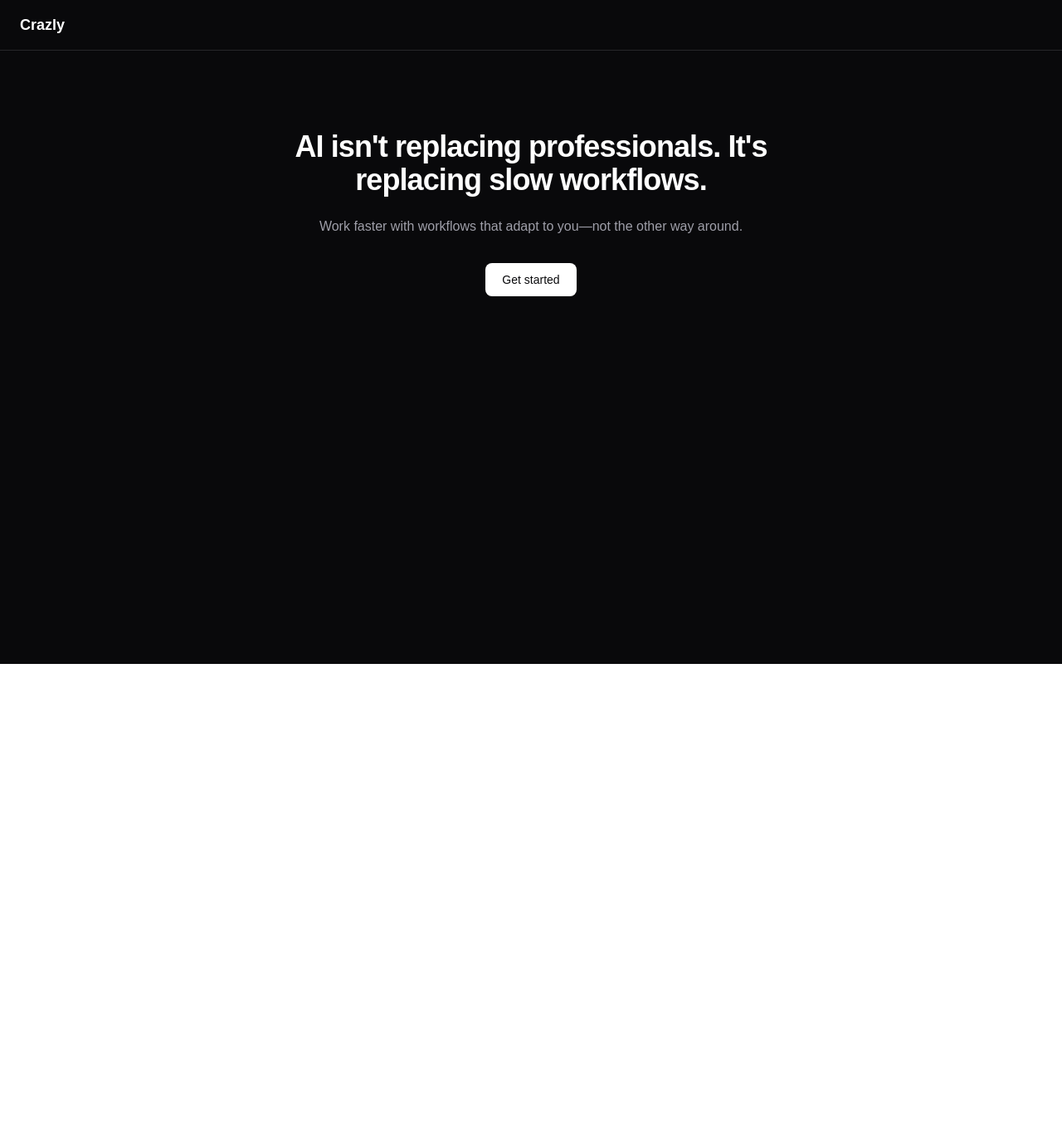
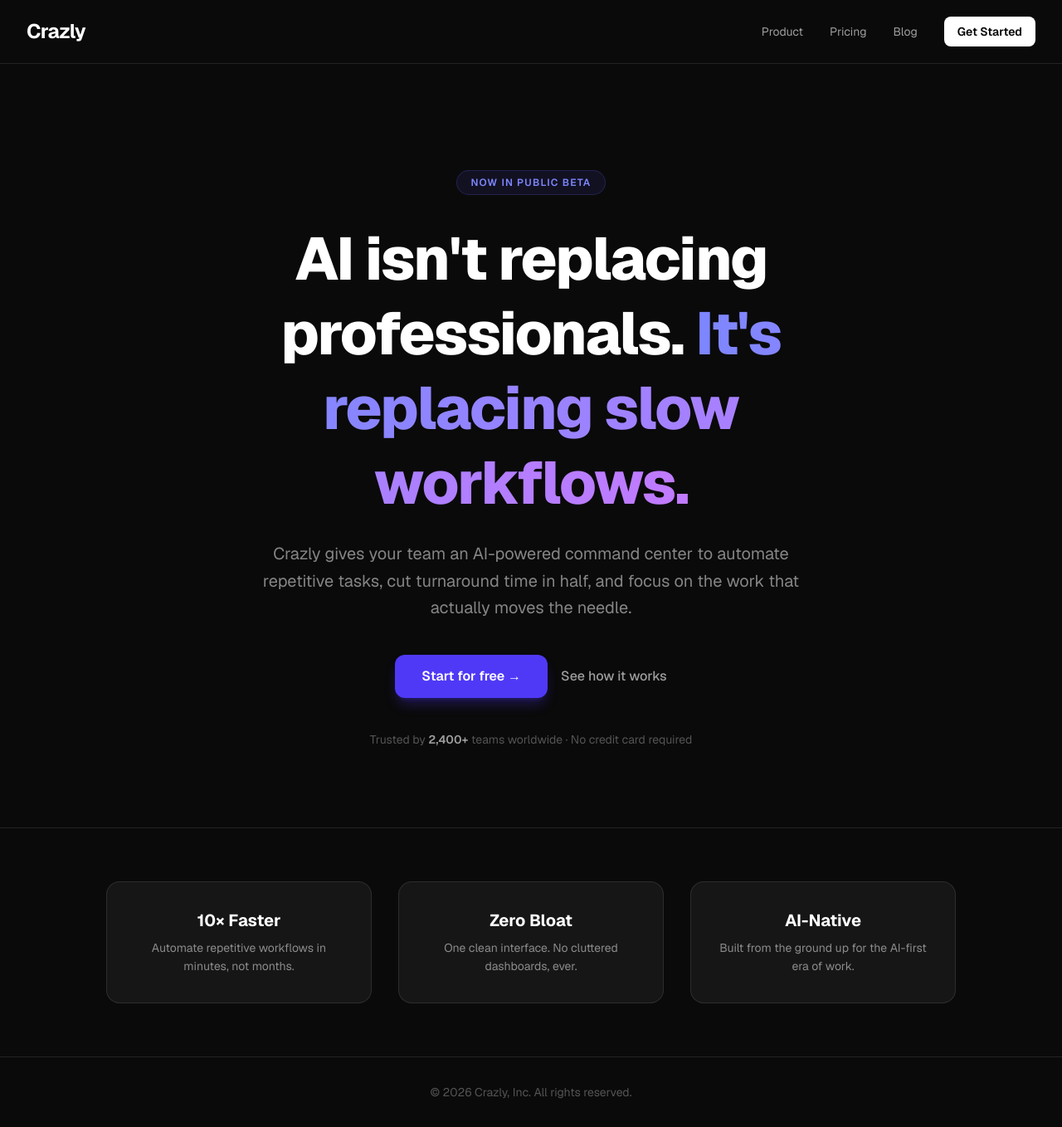
Before and after one commit to Vedhasb/crazly, a Next.js app: page / in a window 1280 px wide. Shown: the whole page at 83% size. Before the commit the page ends 800 px from the top, so only its background shows below. Built offline with nearby package versions, Linux system fonts and the light colour scheme.

Commit message:
homepage fixed

```diff
--- a/app/page.tsx
+++ b/app/page.tsx
@@ -1,24 +1,80 @@
-export default function Home() {
+export default function Page() {
   return (
-    <div className="min-h-screen bg-zinc-950 text-zinc-100">
-      <nav className="border-b border-zinc-800 px-6 py-4">
-        <span className="text-lg font-semibold text-white">Crazly</span>
+    <main className="min-h-screen bg-[#0a0a0a] text-white font-sans">
+      {/* Navbar */}
+      <nav className="flex items-center justify-between px-8 py-5 border-b border-white/10 max-w-7xl mx-auto w-full">
+        <span className="text-2xl font-bold tracking-tight text-white">Crazly</span>
+        <div className="flex items-center gap-8">
+          <a href="#" className="text-sm text-white/60 hover:text-white transition-colors">Product</a>
+          <a href="#" className="text-sm text-white/60 hover:text-white transition-colors">Pricing</a>
+          <a href="#" className="text-sm text-white/60 hover:text-white transition-colors">Blog</a>
+          <a
+            href="#"
+            className="text-sm bg-white text-black font-semibold px-4 py-2 rounded-lg hover:bg-white/90 transition-colors"
+          >
+            Get Started
+          </a>
+        </div>
       </nav>
 
-      <main className="mx-auto max-w-2xl px-6 py-24 text-center">
-        <h1 className="text-3xl font-semibold tracking-tight text-white sm:text-4xl">
-          AI isn&apos;t replacing professionals. It&apos;s replacing slow workflows.
+      {/* Hero */}
+      <section className="flex flex-col items-center justify-center text-center px-6 pt-32 pb-24 max-w-4xl mx-auto">
+        <span className="inline-block text-xs font-semibold tracking-widest uppercase text-indigo-400 bg-indigo-500/10 border border-indigo-500/20 px-4 py-1.5 rounded-full mb-8">
+          Now in Public Beta
+        </span>
+        <h1 className="text-5xl sm:text-6xl md:text-7xl font-extrabold leading-tight tracking-tight text-white mb-6">
+          AI isn't replacing professionals.{" "}
+          <span className="text-transparent bg-clip-text bg-gradient-to-r from-indigo-400 to-purple-400">
+            It's replacing slow workflows.
+          </span>
         </h1>
-        <p className="mt-6 text-zinc-400">
-          Work faster with workflows that adapt to you—not the other way around.
+        <p className="text-lg sm:text-xl text-white/50 max-w-2xl mb-10 leading-relaxed">
+          Crazly gives your team an AI-powered command center to automate repetitive tasks, cut turnaround time in half, and focus on the work that actually moves the needle.
         </p>
-        <a
-          href="#"
-          className="mt-8 inline-block rounded-lg bg-white px-5 py-2.5 text-sm font-medium text-zinc-950 transition hover:bg-zinc-200"
-        >
-          Get started
-        </a>
-      </main>
-    </div>
+        <div className="flex flex-col sm:flex-row gap-4 items-center justify-center">
+          <a
+            href="#"
+            className="bg-indigo-600 hover:bg-indigo-500 text-white font-semibold px-8 py-3.5 rounded-xl text-base transition-colors shadow-lg shadow-indigo-600/30"
+          >
+            Start for free →
+          </a>
+          <a
+            href="#"
+            className="text-white/60 hover:text-white text-base font-medium transition-colors"
+          >
+            See how it works
+          </a>
+        </div>
+
+        {/* Social proof */}
+        <p className="mt-10 text-sm text-white/30">
+          Trusted by <span className="text-white/60 font-semibold">2,400+</span> teams worldwide · No credit card required
+        </p>
+      </section>
+
+      {/* Feature strip */}
+      <section className="border-t border-white/10 py-16 px-6">
+        <div className="max-w-5xl mx-auto grid grid-cols-1 sm:grid-cols-3 gap-8 text-center">
+          {[
+            { title: "10× Faster", desc: "Automate repetitive workflows in minutes, not months." },
+            { title: "Zero Bloat", desc: "One clean interface. No cluttered dashboards, ever." },
+            { title: "AI-Native", desc: "Built from the ground up for the AI-first era of work." },
+          ].map((f) => (
+            <div
+              key={f.title}
+              className="bg-white/5 border border-white/10 rounded-2xl p-8 hover:bg-white/[0.07] transition-colors"
+            >
+              <h3 className="text-xl font-bold text-white mb-2">{f.title}</h3>
+              <p className="text-white/50 text-sm leading-relaxed">{f.desc}</p>
+            </div>
+          ))}
+        </div>
+      </section>
+
+      {/* Footer */}
+      <footer className="border-t border-white/10 py-8 px-6 text-center text-white/30 text-sm">
+        © {new Date().getFullYear()} Crazly, Inc. All rights reserved.
+      </footer>
+    </main>
   );
 }
```
